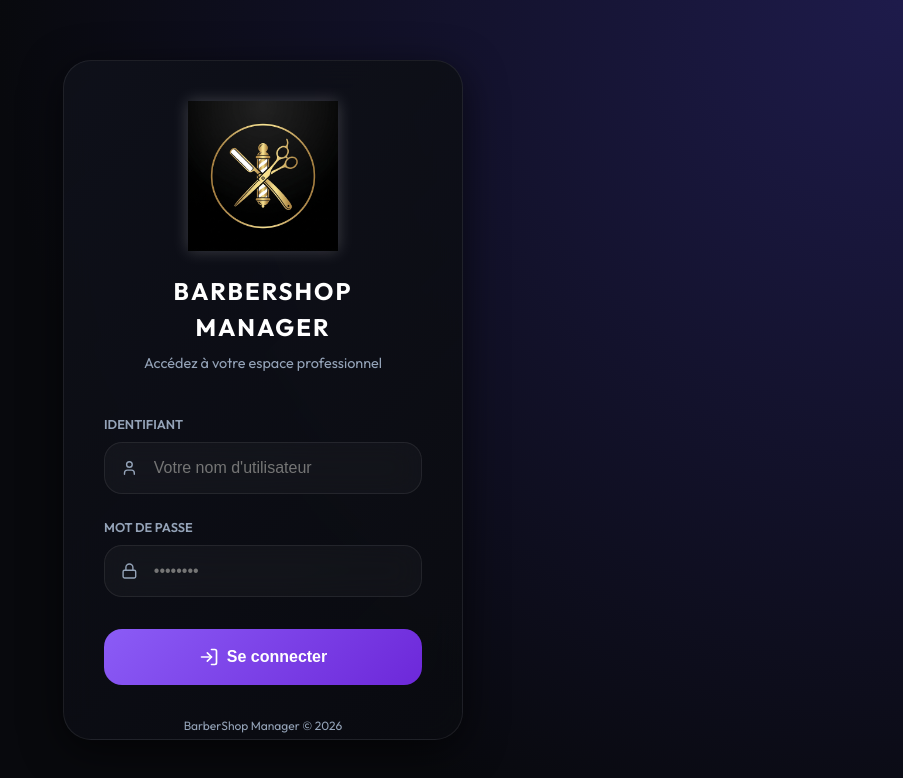
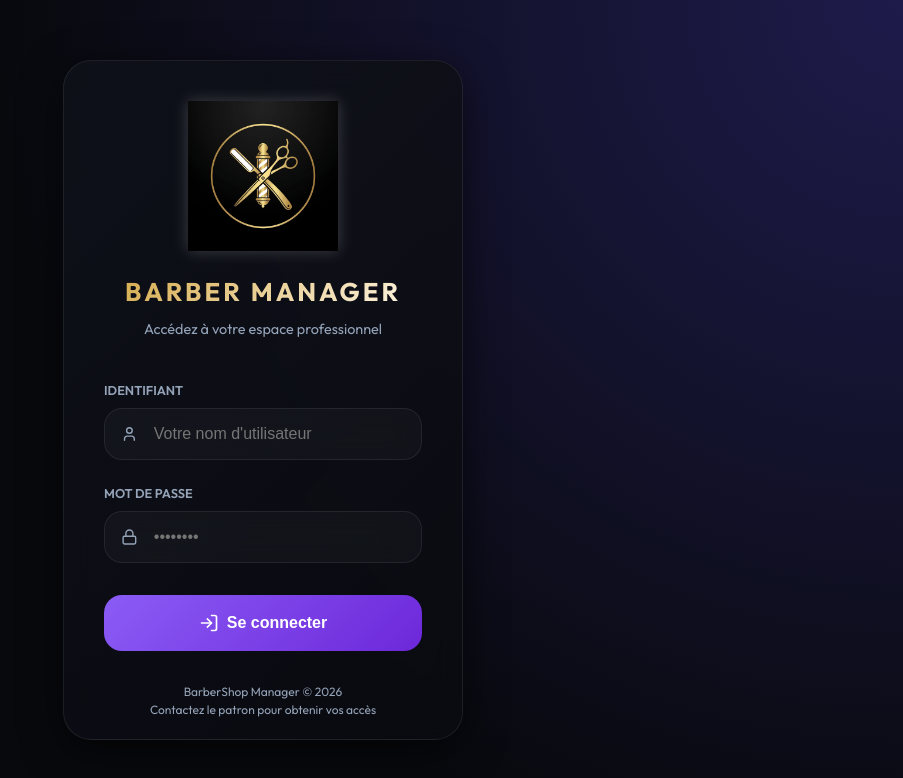
Before and after one commit to zakar-a/perso, a React (Vite) app: page / in a window 1280 px wide. Shown: the top 778 px of the page, without its empty margins (377-1280 px from the left). Built offline with nearby package versions, Linux system fonts and the light colour scheme; no server answers; the database is empty.

Commit message:
feat: add BarBer Manager gold title below logo on login and loading screens

```diff
--- a/src/App.jsx
+++ b/src/App.jsx
@@ -32,9 +32,10 @@ const AppContent = () => {
 
   if (loading) {
     return (
-      <div style={{ display: 'flex', flexDirection: 'column', alignItems: 'center', justifyContent: 'center', height: '100vh', gap: '20px' }}>
-        <img src="/barber-logo.png" alt="BarberShop Manager" style={{ height: '60px', animation: 'pulse 2s infinite' }} />
-        <p style={{ color: 'var(--text-secondary)', fontSize: '0.9rem', letterSpacing: '2px' }}>CHARGEMENT DES DONNÉES...</p>
+      <div style={{ display: 'flex', flexDirection: 'column', alignItems: 'center', justifyContent: 'center', height: '100vh', gap: '16px' }}>
+        <img src="/barber-logo.png" alt="BarBer Manager" style={{ height: '80px', animation: 'pulse 2s infinite' }} />
+        <h2 style={{ fontSize: '1.4rem', fontWeight: 800, letterSpacing: '3px', textTransform: 'uppercase', background: 'linear-gradient(135deg, #d4a847, #fff8e7)', WebkitBackgroundClip: 'text', WebkitTextFillColor: 'transparent', margin: 0 }}>BarBer Manager</h2>
+        <p style={{ color: 'var(--text-secondary)', fontSize: '0.8rem', letterSpacing: '2px', margin: 0 }}>CHARGEMENT DES DONNÉES...</p>
       </div>
     );
   }
--- a/src/pages/LoginPage.jsx
+++ b/src/pages/LoginPage.jsx
@@ -46,8 +46,8 @@ const LoginPage = () => {
             alt="BarberShop Manager"
             style={{ width: '150px', marginBottom: '1rem', filter: 'drop-shadow(0 0 8px rgba(255,255,255,0.2))' }}
           />
-          <h1 style={{ fontSize: '1.5rem', fontWeight: 700, letterSpacing: '2px', textTransform: 'uppercase' }}>
-            BarberShop Manager
+          <h1 style={{ fontSize: '1.6rem', fontWeight: 800, letterSpacing: '3px', textTransform: 'uppercase', background: 'linear-gradient(135deg, #d4a847, #fff8e7)', WebkitBackgroundClip: 'text', WebkitTextFillColor: 'transparent' }}>
+            BarBer Manager
           </h1>
           <p style={{ color: 'var(--text-secondary)', fontSize: '0.9rem', marginTop: '0.5rem' }}>
             Accédez à votre espace professionnel
--- a/vite.config.js
+++ b/vite.config.js
@@ -10,8 +10,8 @@ export default defineConfig({
       registerType: 'autoUpdate',
       includeAssets: ['barber-logo.png', 'favicon.ico', 'robots.txt', 'apple-touch-icon.png'],
       manifest: {
-        name: 'BarberShop Manager',
-        short_name: 'BarberShop',
+        name: 'BarBer Manager',
+        short_name: 'BarBer',
         description: 'Système de gestion premium pour votre salon de coiffure',
         theme_color: '#08090d',
         background_color: '#08090d',
```
